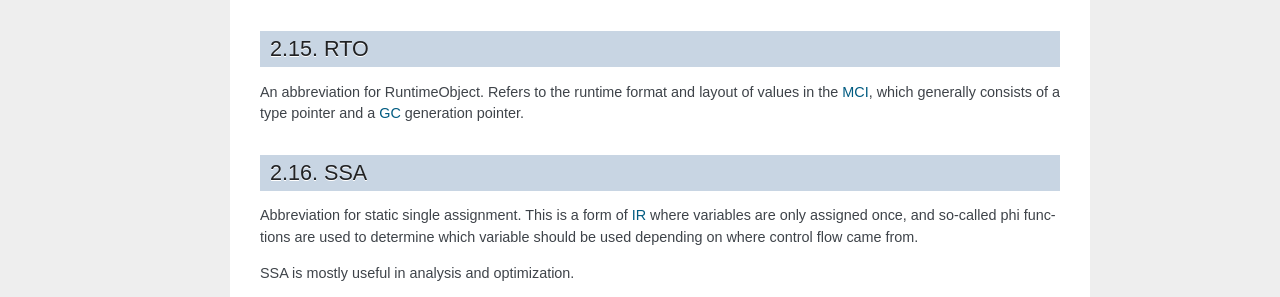
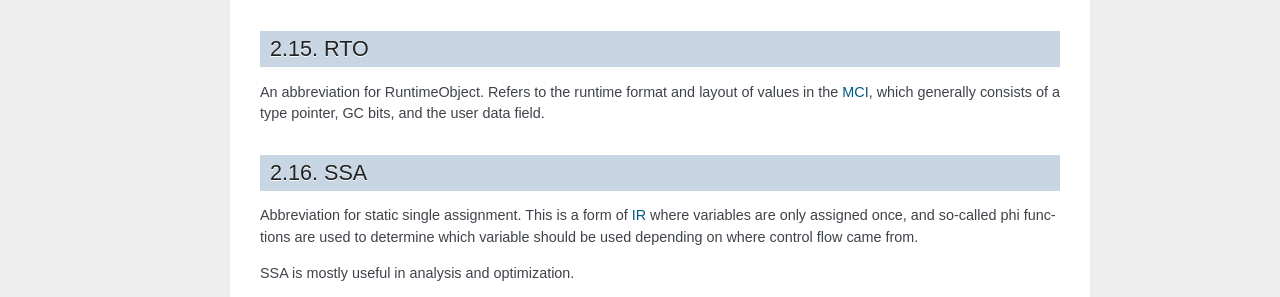
Before and after one commit to lycus/mci, a Sphinx documentation site: the page built from docs/terminology.rst, in a window 1280 px wide and 900 px high, scrolled down 1749 px. Shown: the part 273-570 px from the top of the window. Built offline with Sphinx 7.4.7, drawn with Linux system fonts in a browser that asks for light colours.

Commit message:
Fix terminology description of RTO.

```diff
--- a/docs/terminology.rst
+++ b/docs/terminology.rst
@@ -121,8 +121,8 @@ RTO
 +++
 
 An abbreviation for RuntimeObject. Refers to the runtime format and
-layout of values in the MCI_, which generally consists of a type
-pointer and a GC_ generation pointer.
+layout of values in the MCI_, which generally consists of a type pointer,
+GC bits, and the user data field.
 
 SSA
 +++
```
